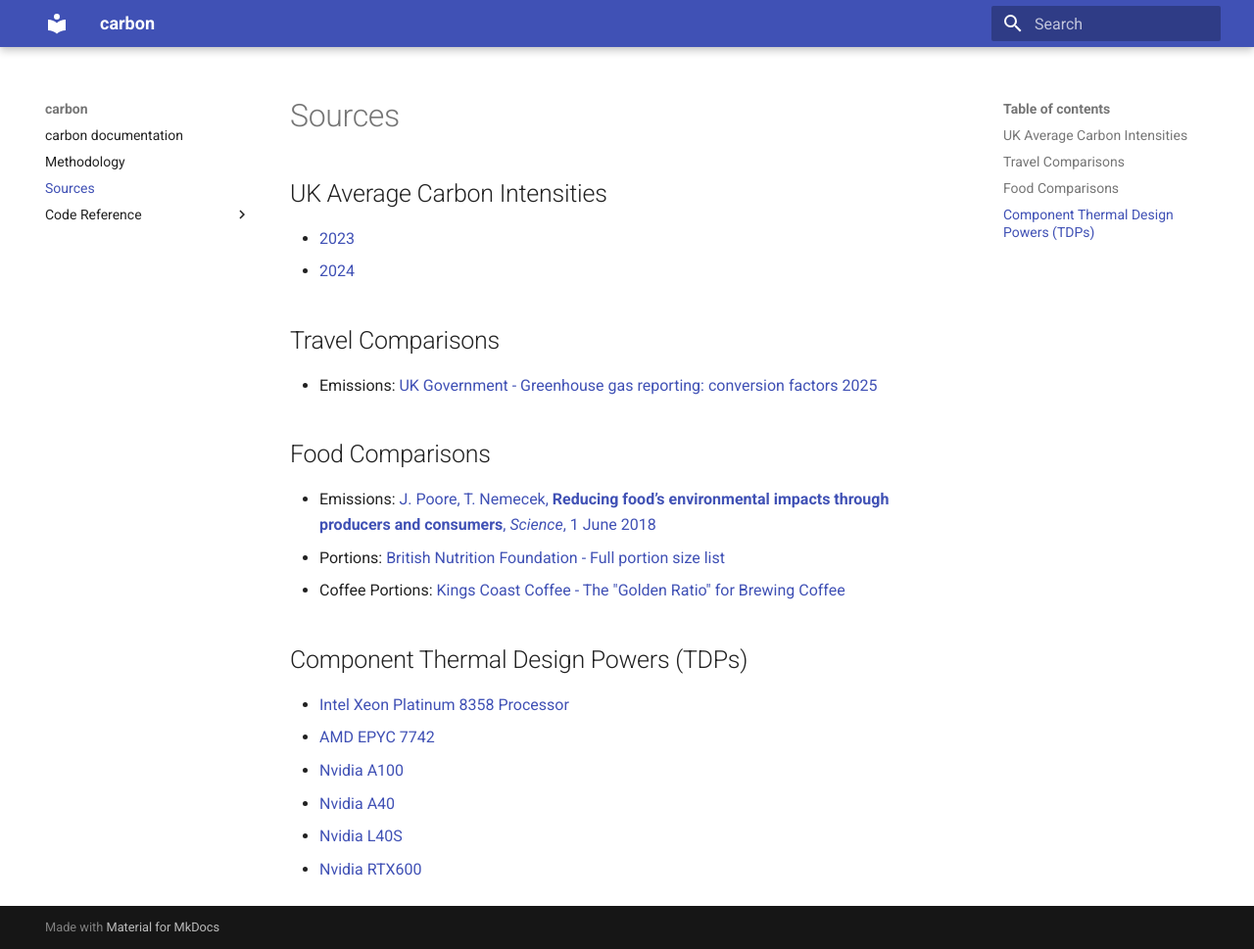
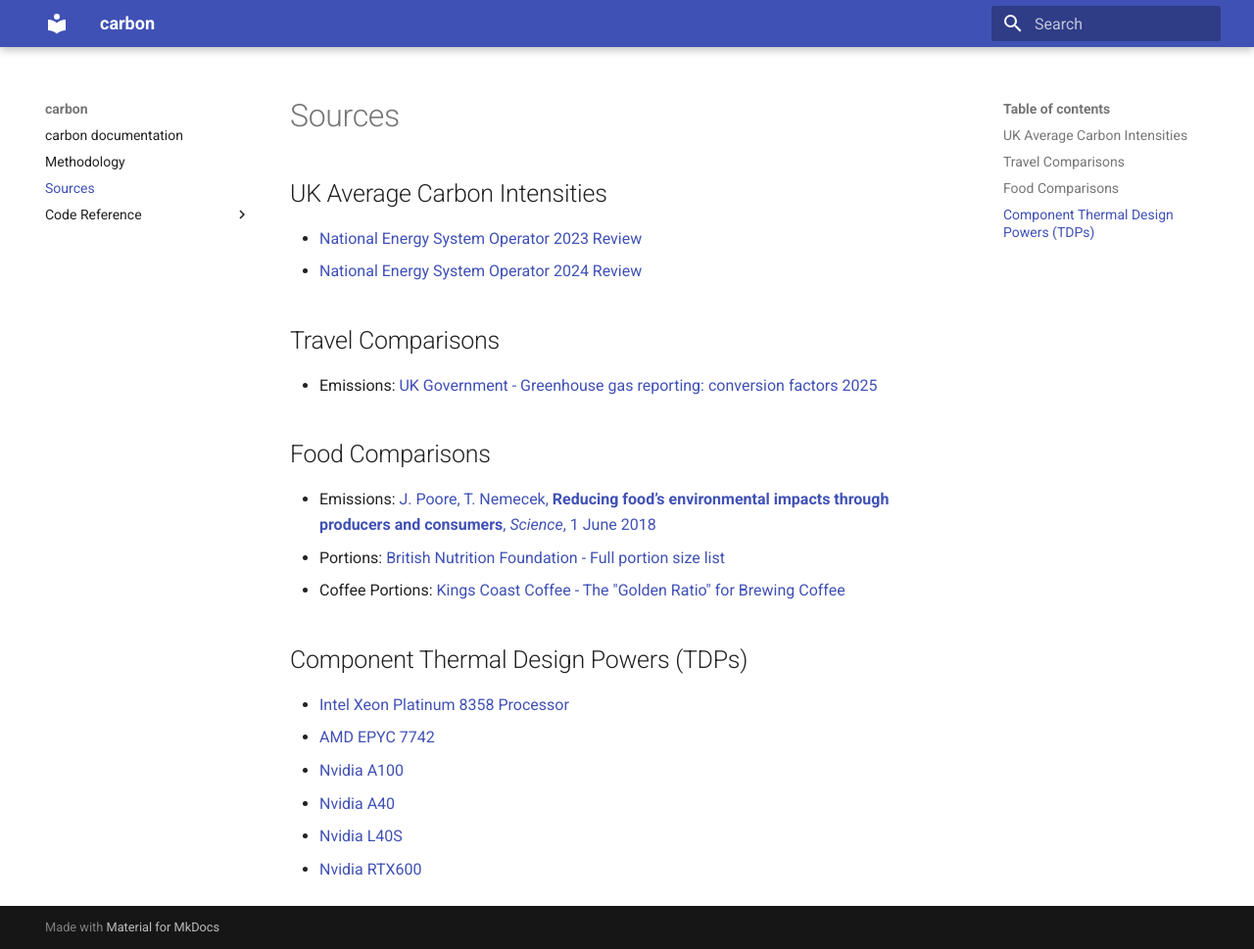
Before and after one commit to ImperialCollegeLondon/carbon, an MkDocs documentation site: the page built from docs/sources.md, in a window 1280 px wide and 969 px high. Shown: the whole window at 98% size. Built offline with MkDocs 1.6.1 and Material for MkDocs 9.7.7, drawn with Linux system fonts in a browser that asks for light colours.

Commit message:
Give hyperlinks more descriptive text

```diff
--- a/docs/sources.md
+++ b/docs/sources.md
@@ -2,8 +2,8 @@
 
 ## UK Average Carbon Intensities
 
-- [2023](https://www.neso.energy/news/britains-electricity-explained-2023-review)
-- [2024](https://www.neso.energy/news/britains-electricity-explained-2024-review)
+- [National Energy System Operator 2023 Review](https://www.neso.energy/news/britains-electricity-explained-2023-review)
+- [National Energy System Operator 2024 Review](https://www.neso.energy/news/britains-electricity-explained-2024-review)
 
 ## Travel Comparisons
 
```
